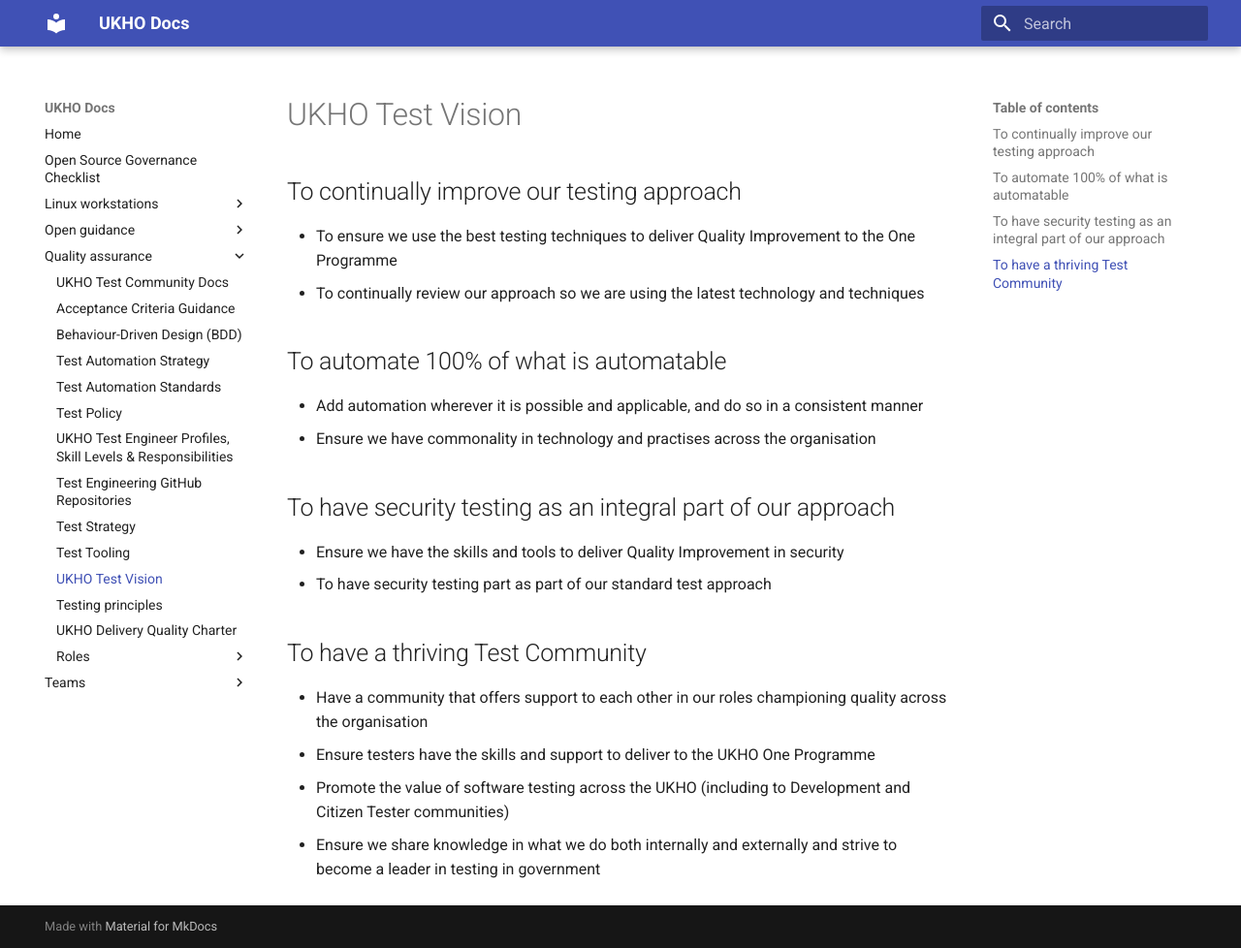
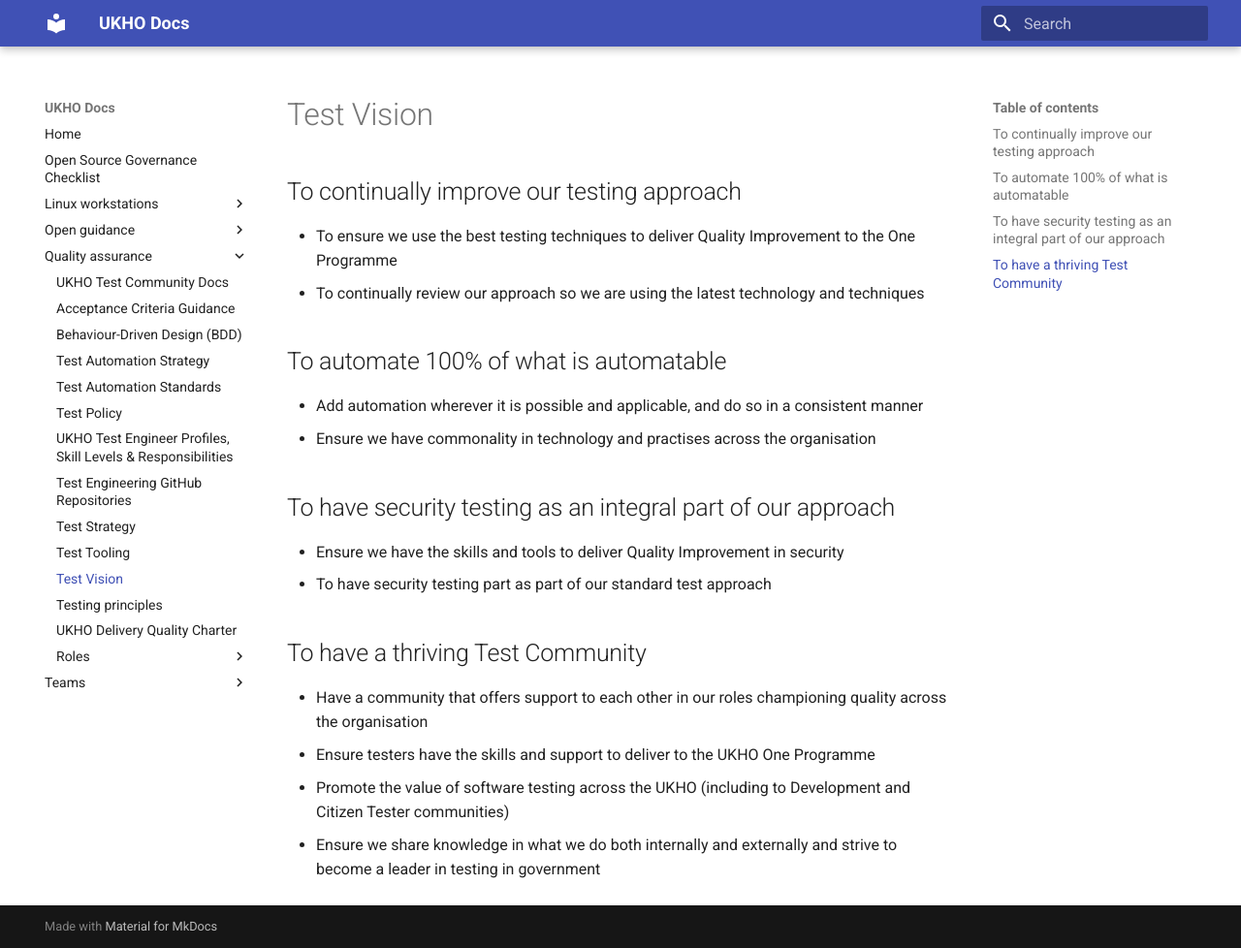
Before and after one commit to UKHO/docs, an MkDocs documentation site: the page built from docs/quality-assurance/test-vision.md, in a window 1280 px wide and 978 px high. Shown: the whole window at 97% size. Built offline with MkDocs 1.6.1 and Material for MkDocs 9.7.7, drawn with Linux system fonts in a browser that asks for light colours.

Commit message:
Removed UKHO

```diff
--- a/docs/quality-assurance/test-vision.md
+++ b/docs/quality-assurance/test-vision.md
@@ -1,4 +1,4 @@
-# UKHO Test Vision
+# Test Vision
 
 ## To continually improve our testing approach
 
```
